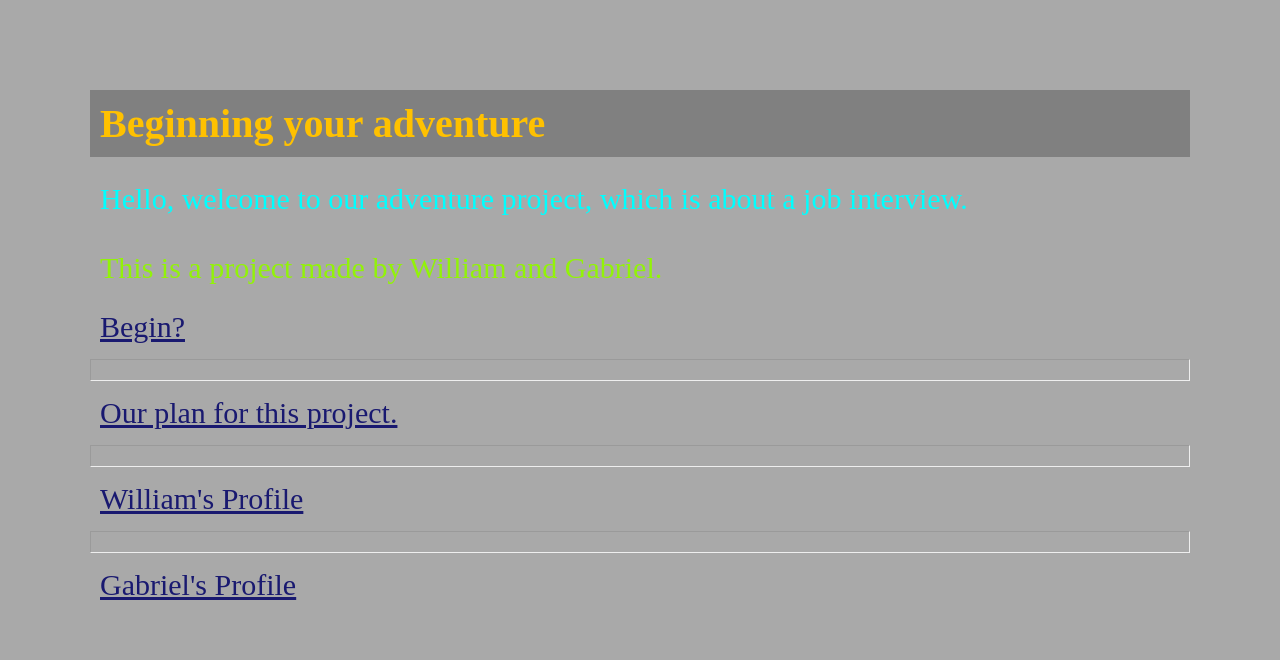
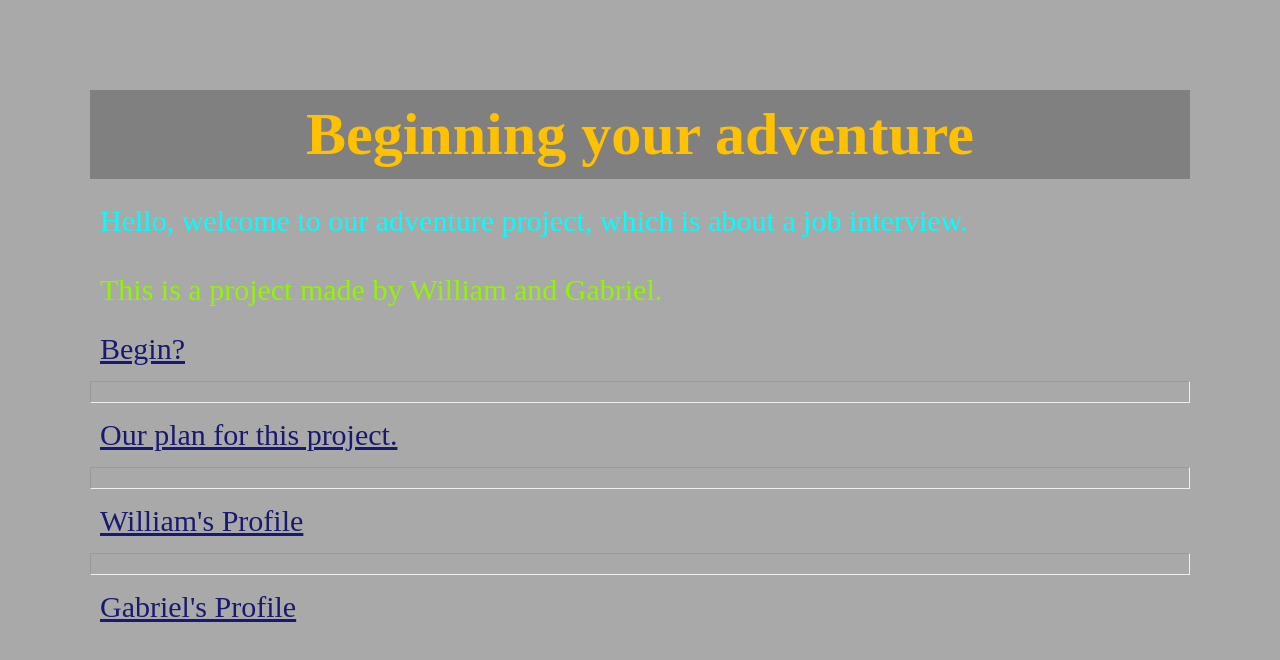
Before and after one commit to williaml4292/Job-Interview-CYOA-Project, a plain HTML site: page index.html in a window 1280 px wide. Drawn offline with Linux system fonts and the light colour scheme.

Commit message:
center titles

```diff
--- a/style.css
+++ b/style.css
@@ -20,7 +20,8 @@
 }
 h2 {
     color: orange;
-    font-size:40px;
+    text-align: center;
+    font-size:60px;
     animation-name:h2;
     animation-iteration-count:infinite;
     animation-duration:4s;
```
